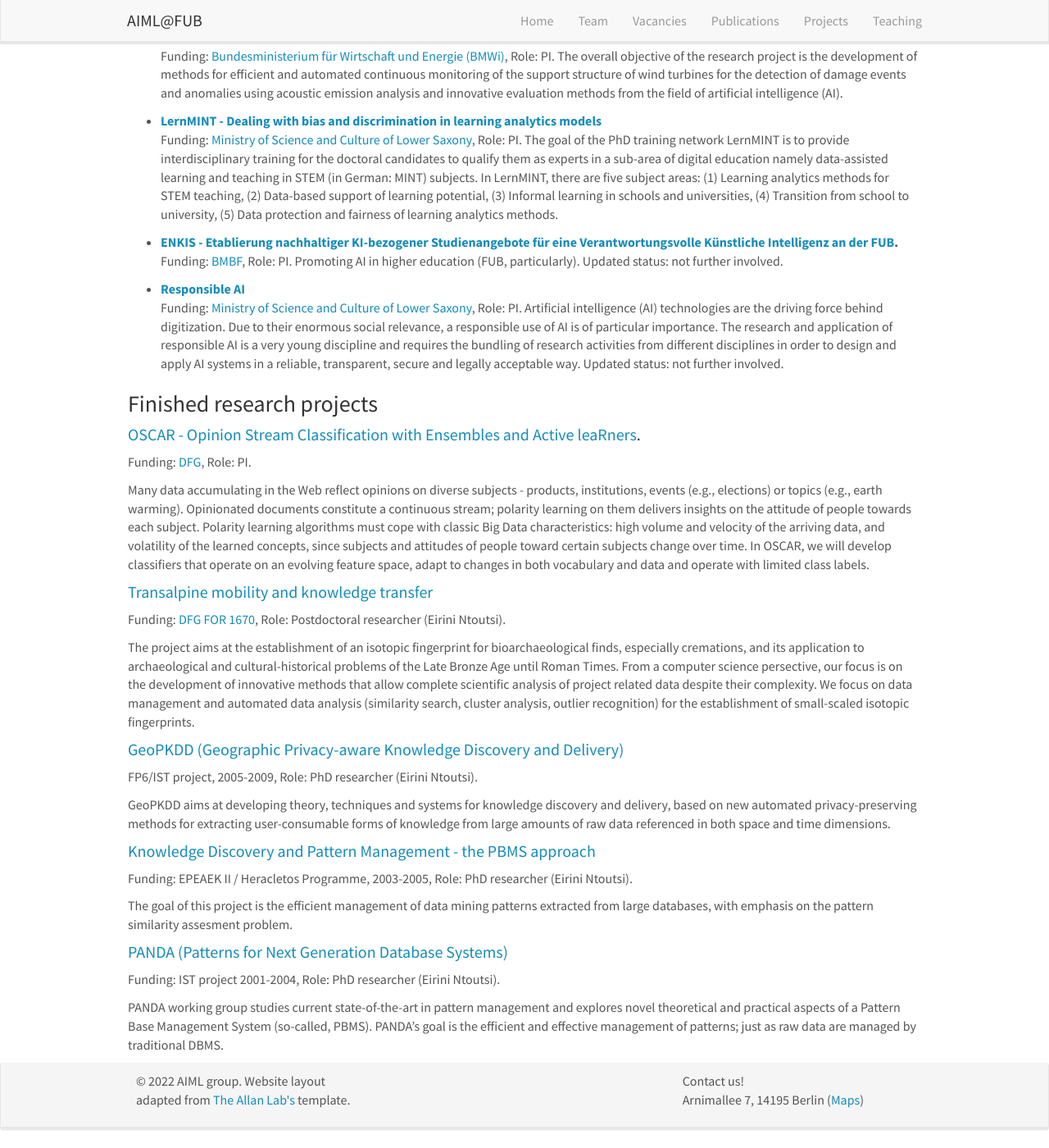
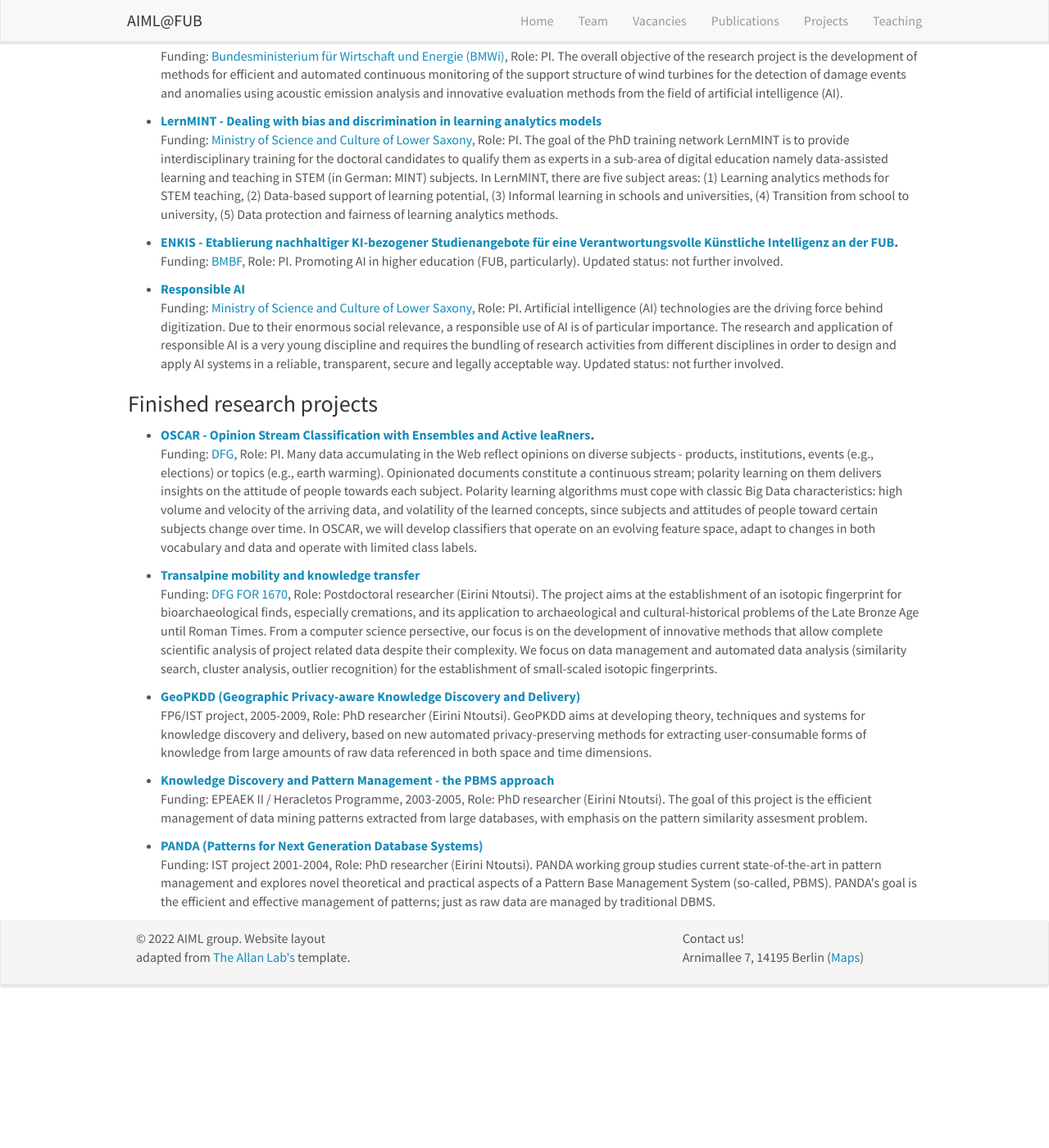
Before and after one commit to AIML-research/AIML-research.github.io, a Jekyll site: the page built from _pages/projects.md, in a window 1280 px wide and 1400 px high, scrolled down 738 px. Shown: the whole window at 82% size. Built offline with Jekyll 4.4.1, drawn with Linux system fonts in a browser that asks for light colours; nearby versions of some CDN libraries; after the commit the page ends 1964 px from its top, so only the background shows below that.

Commit message:
Update projects.md

```diff
--- a/_pages/projects.md
+++ b/_pages/projects.md
@@ -71,28 +71,38 @@ Updated status: not further involved.
 
 ### Finished research projects
 
-#### <a href = "{{ site.url }}{{ site.baseurl }}/projects/oscar">OSCAR - Opinion Stream Classification with Ensembles and Active leaRners</a>.
+<ul>
+  <li><b><a href = "{{ site.url }}{{ site.baseurl }}/projects/oscar">OSCAR - Opinion Stream Classification with Ensembles and Active leaRners</a>.</b></li>
 
 Funding: <a href="https://gepris.dfg.de/gepris/projekt/317686254?language=en" target="_new">DFG</a>, Role: PI.
 
 Many data accumulating in the Web reflect opinions on diverse subjects - products, institutions, events (e.g., elections) or topics (e.g., earth warming). Opinionated documents constitute a continuous stream; polarity learning on them delivers insights on the attitude of people towards each subject. Polarity learning algorithms must cope with classic Big Data characteristics: high volume and velocity of the arriving data, and volatility of the learned concepts, since subjects and attitudes of people toward certain subjects change over time. In OSCAR, we will develop classifiers that operate on an evolving feature space, adapt to changes in both vocabulary and data and operate with limited class labels.
+</ul>
 
-#### <a href ="http://www.en.for1670-transalpine.uni-muenchen.de/index.html">Transalpine mobility and knowledge transfer </a>
+<ul>
+  <li><b><a href ="http://www.en.for1670-transalpine.uni-muenchen.de/index.html">Transalpine mobility and knowledge transfer </a></b></li>
 Funding: <a href="https://gepris.dfg.de/gepris/projekt/191679530" target="_new">DFG FOR 1670</a>, Role: Postdoctoral researcher (Eirini Ntoutsi).
 
 The project aims at the establishment of an isotopic fingerprint for bioarchaeological finds, especially cremations, and its application to archaeological and cultural-historical problems of the Late Bronze Age until Roman Times. From a computer science persective, our focus is on the development of innovative methods that allow complete scientific analysis of project related data despite their complexity. We focus on data management and automated data analysis (similarity search, cluster analysis, outlier recognition) for the establishment of small-scaled isotopic fingerprints.
+</ul>
 
-#### <a href ="http://infolab.cs.unipi.gr/projects/GeoPKDD/"> GeoPKDD (Geographic Privacy-aware Knowledge Discovery and Delivery) </a>
+<ul>
+  <li><b><a href ="http://infolab.cs.unipi.gr/projects/GeoPKDD/"> GeoPKDD (Geographic Privacy-aware Knowledge Discovery and Delivery) </a></b></li>
 FP6/IST project, 2005-2009, Role: PhD researcher (Eirini Ntoutsi).
 
 GeoPKDD aims at developing theory, techniques and systems for knowledge discovery and delivery, based on new automated privacy-preserving methods for extracting user-consumable forms of knowledge from large amounts of raw data referenced in both space and time dimensions.
+</ul>
 
-#### <a href ="http://infolab.cs.unipi.gr/projects/heracletos/"> Knowledge Discovery and Pattern Management - the PBMS approach </a>
+<ul>
+  <li><b><a href ="http://infolab.cs.unipi.gr/projects/heracletos/"> Knowledge Discovery and Pattern Management - the PBMS approach </a></b></li>
 Funding: EPEAEK II / Heracletos Programme, 2003-2005, Role: PhD researcher (Eirini Ntoutsi).
 
 The goal of this project is the efficient management of data mining patterns extracted from large databases, with emphasis on the pattern similarity assesment problem.
+</ul>
 
-#### <a href = "http://dke.cti.gr/projects/completed-projects/panda/"> PANDA (Patterns for Next Generation Database Systems) </a>
+<ul>
+  <li><b><a href = "http://dke.cti.gr/projects/completed-projects/panda/"> PANDA (Patterns for Next Generation Database Systems) </a></b></li>
 Funding: IST project 2001-2004, Role: PhD researcher (Eirini Ntoutsi).
 
 PANDA working group studies current state-of-the-art in pattern management and explores novel theoretical and practical aspects of a Pattern Base Management System (so-called, PBMS). PANDA's goal is the efficient and effective management of patterns; just as raw data are managed by traditional DBMS.
+    </ul>
```
